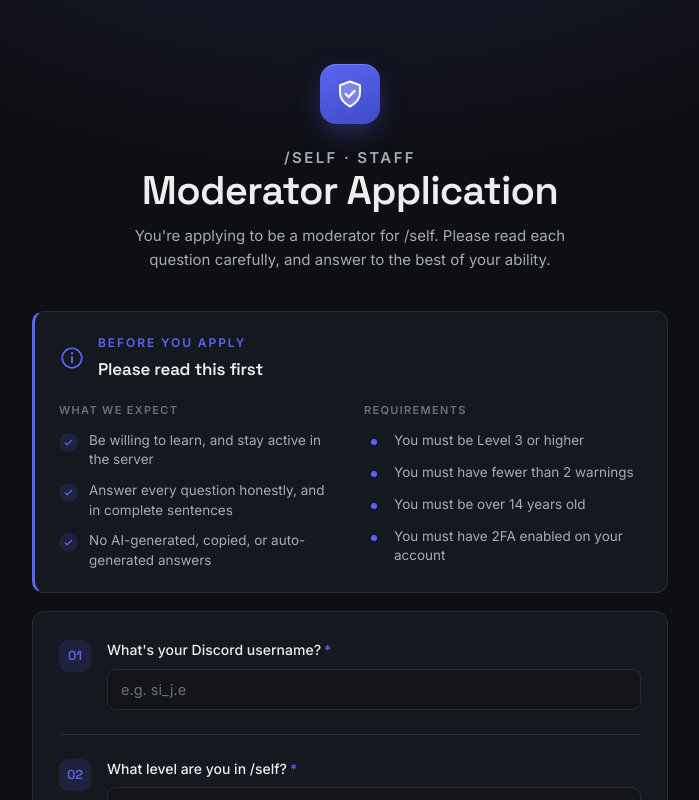
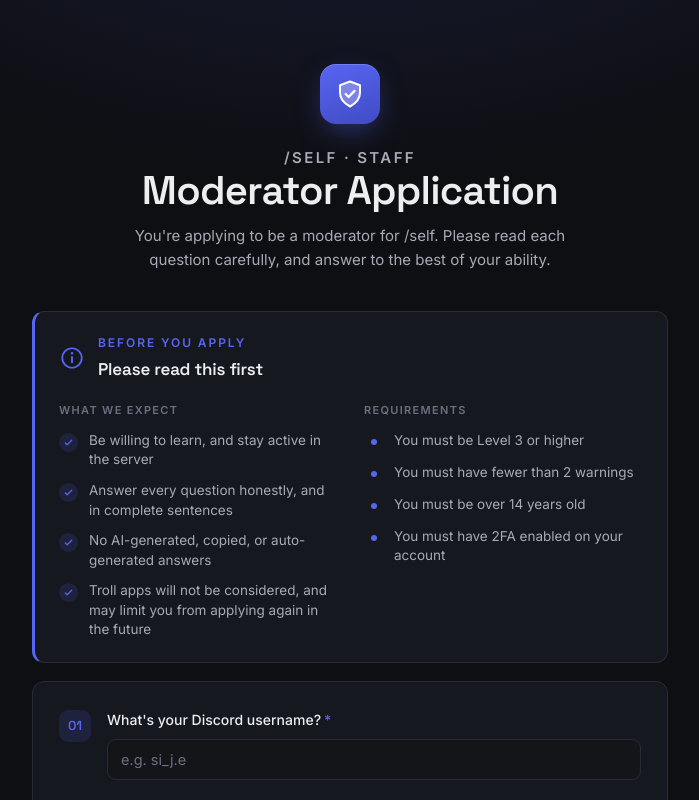
Before and after one commit to verseable/selfmod, a Next.js app: page / in a window 1280 px wide. Shown: the top 800 px of the page, without its empty margins (290-989 px from the left). Built offline with nearby package versions, Linux system fonts and the light colour scheme.

Commit message:
Add expectation about troll apps to EXPECTATIONS

```diff
--- a/app/questions.js
+++ b/app/questions.js
@@ -16,6 +16,7 @@ export const EXPECTATIONS = [
   "Be willing to learn, and stay active in the server",
   "Answer every question honestly, and in complete sentences",
   "No AI-generated, copied, or auto-generated answers",
+  "Troll apps will not be considered, and may limit you from applying again in the future",
 ];
 
 export const REQUIREMENTS = [
```
